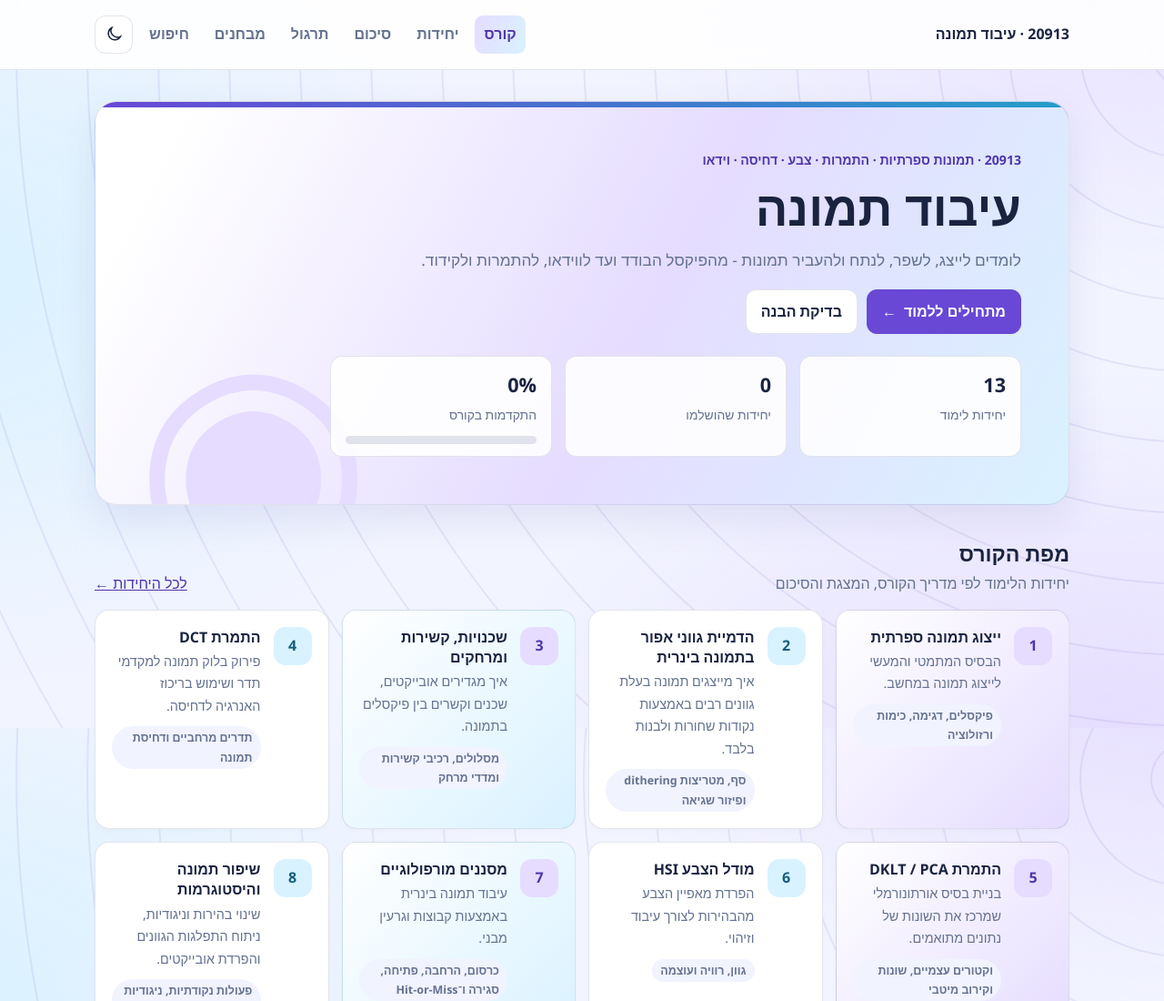
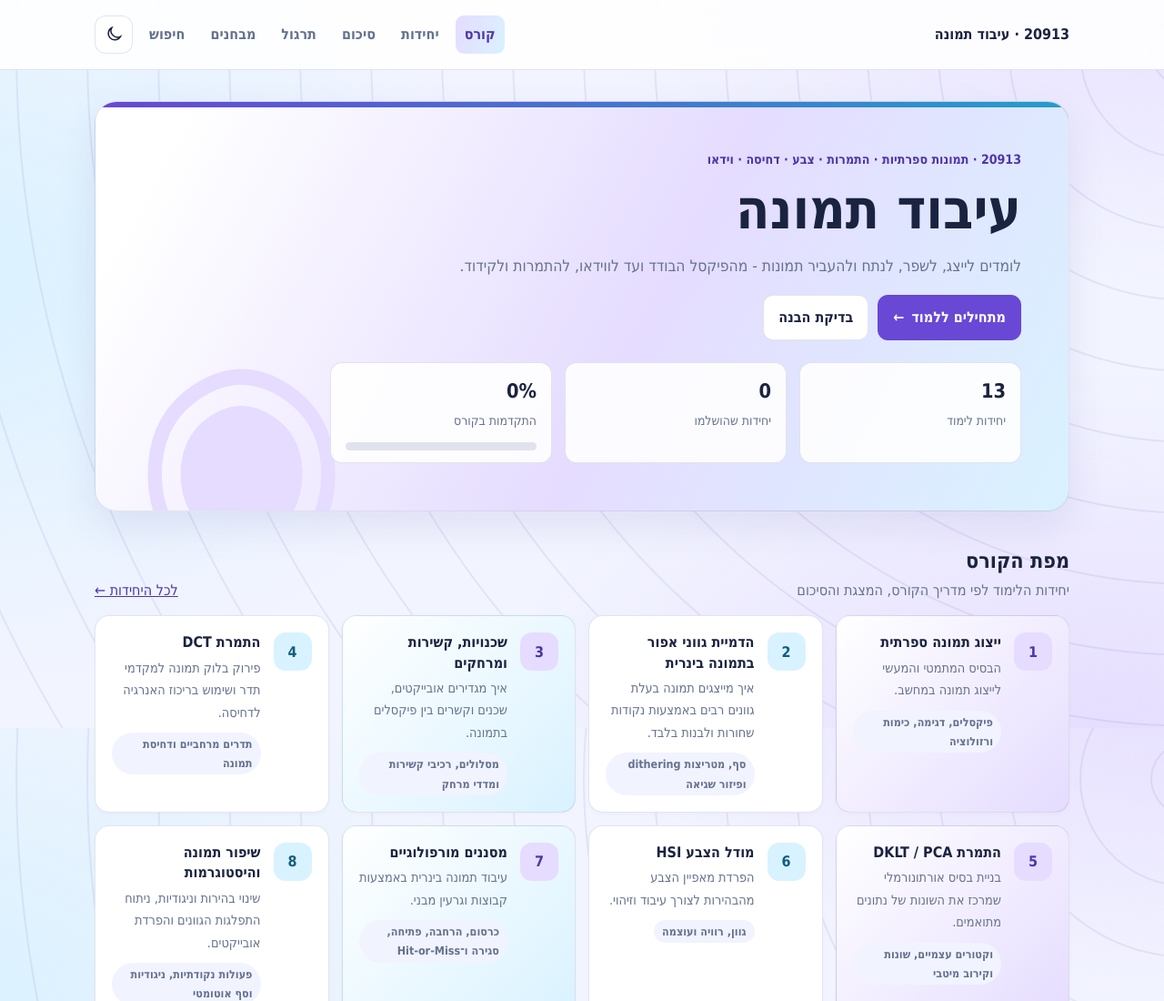
Before and after one commit to ornitcg/myImagaProcessingLearningWebsite, a plain HTML site: page index.html in a window 1280 px wide. Shown: the top 1100 px of the page at 91% size. Drawn offline with Linux system fonts and the light colour scheme.

Commit message:
Emphasize the course homepage title
Co-authored-by: Copilot <223556219+Copilot@users.noreply.github.com>

```diff
--- a/css/styles.css
+++ b/css/styles.css
@@ -56,7 +56,7 @@ body {
     radial-gradient(ellipse 880px 540px at 95% 104%, var(--accent-soft), transparent 78%);
   background-repeat: no-repeat;
   background-attachment: fixed;
-  font: 16px/1.7 "Segoe UI", Arial, sans-serif;
+  font: 16px/1.7 Tahoma, Arial, sans-serif;
   text-align: right;
   overflow-wrap: anywhere;
 }
@@ -167,7 +167,12 @@ button { color: inherit; }
 .hero-content { position: relative; z-index: 1; max-width: 760px; }
 .eyebrow, .kicker { margin: 0; color: var(--accent-ink); font-size: .88rem; font-weight: 800; }
 h1, h2, h3, p { margin-block-start: 0; }
-.hero h1 { margin-block: 8px 12px; font-size: clamp(2rem, 5vw, 3.3rem); line-height: 1.2; }
+.hero h1,
+.page-head h1 {
+  font-family: Tahoma, Arial, sans-serif;
+  font-weight: 800;
+}
+.hero h1 { margin-block: 8px 12px; font-size: clamp(2.35rem, 6vw, 3.8rem); line-height: 1.15; }
 .hero-lead { max-width: 680px; color: var(--muted); font-size: 1.08rem; }
 .hero-actions, .actions, .tag-row { display: flex; flex-wrap: wrap; align-items: center; gap: 10px; }
 
--- a/index.html
+++ b/index.html
@@ -6,7 +6,7 @@
     <meta name="theme-color" content="#f4f7fb">
     <meta name="description" content="אתר למידה לקורס עיבוד תמונה: סיכומים, מושגים ותרגול.">
     <title>עיבוד תמונה · סביבת למידה</title>
-    <link rel="stylesheet" href="css/styles.css?v=segoe-ui">
+    <link rel="stylesheet" href="css/styles.css?v=tahoma">
   </head>
   <body>
     <div id="app"></div>
```
Also changed, not shown: 1 other file.
